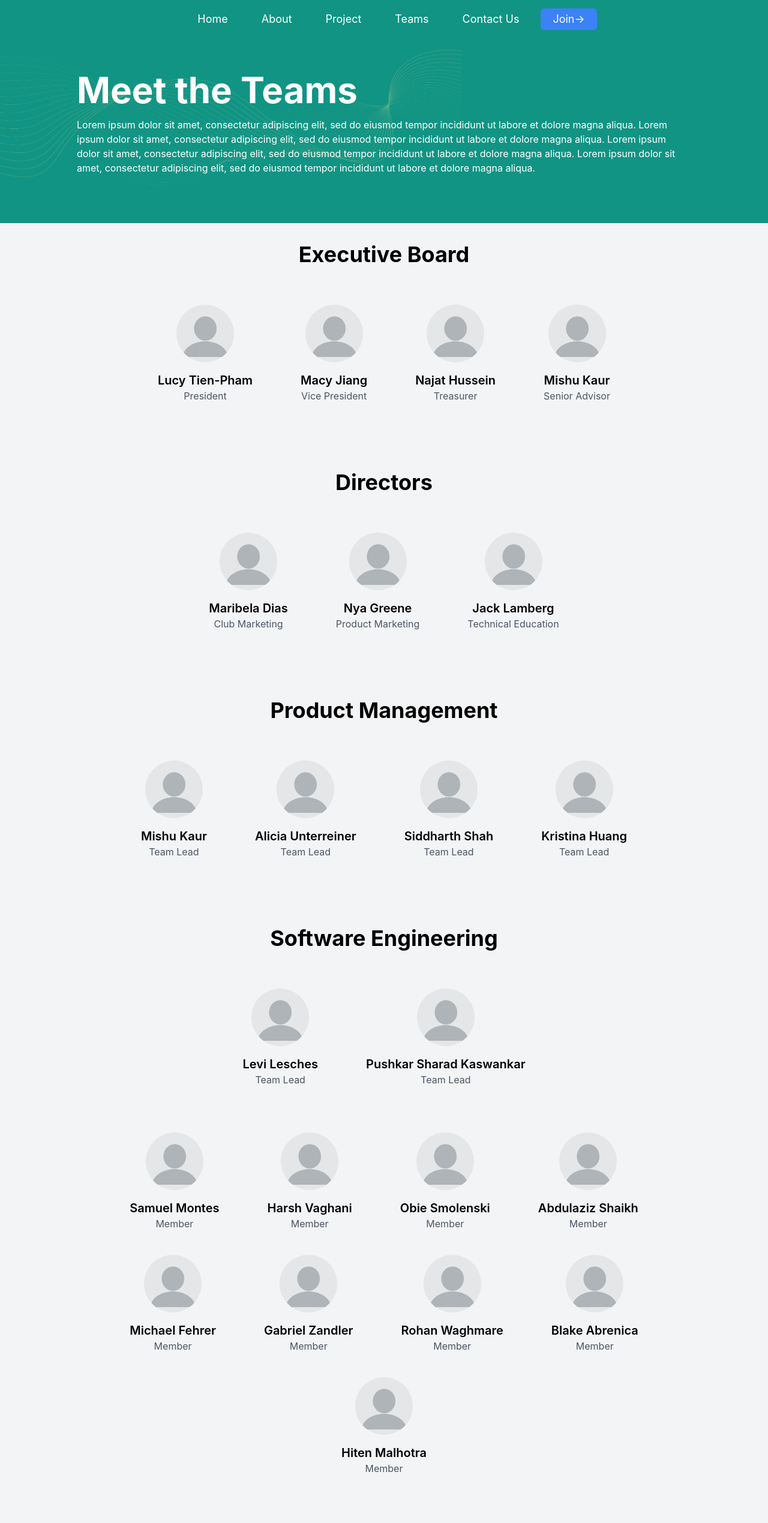
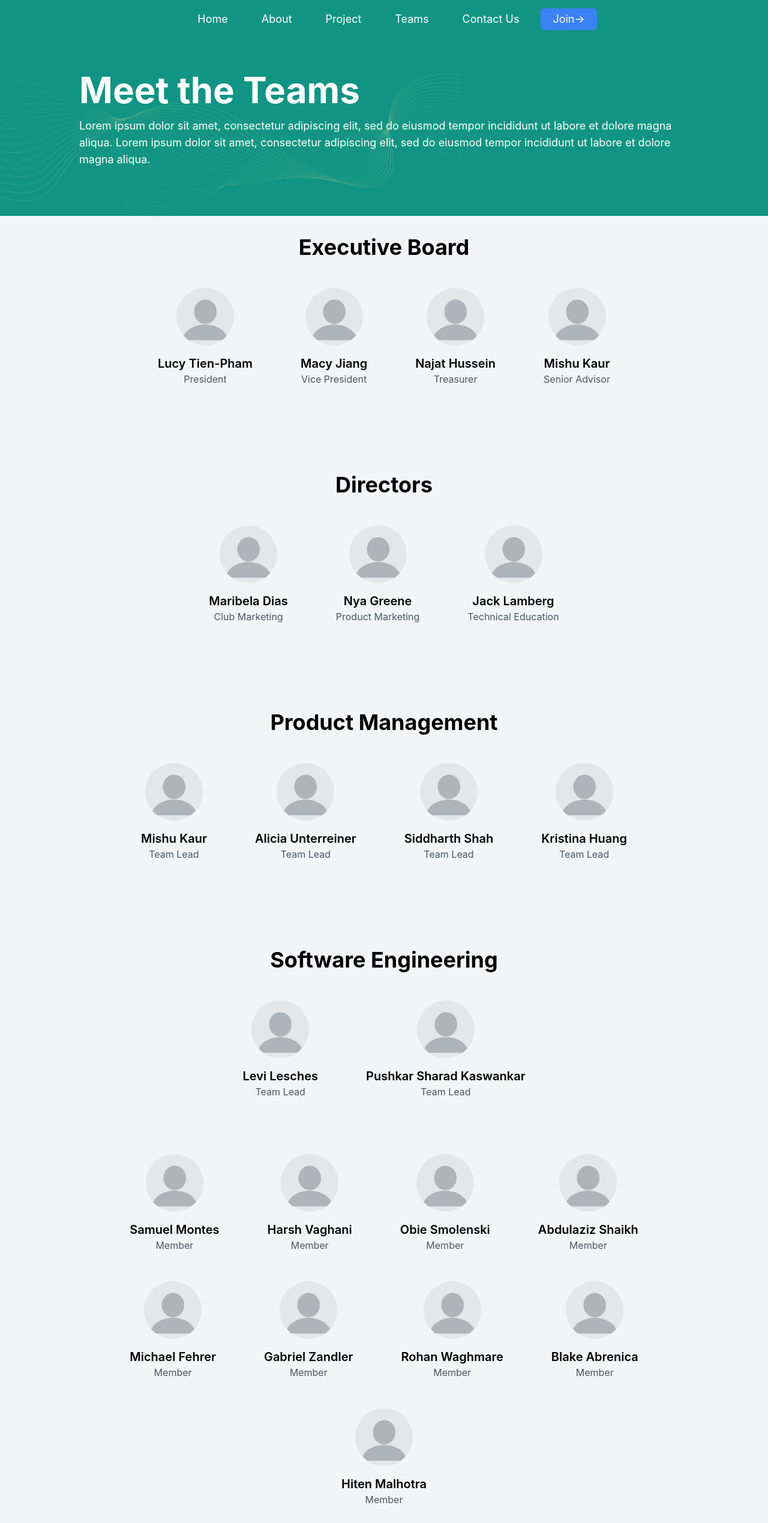
Before and after one commit to Binghamton-Tech-Collective/BTC-Website, a React (Create React App) app: page /teams in a window 1280 px wide. Shown: the top 2539 px of the page at 60% size. Built offline with nearby package versions, Linux system fonts and the light colour scheme.

Commit message:
Updated Team component for responsiveness

```diff
--- a/src/Components/Team/Team.js
+++ b/src/Components/Team/Team.js
@@ -1,57 +1,54 @@
 import React from 'react';
 import { teamData } from '../../data/team.js';
 
-
 const Team = () => {
   return (
-    <div className="bg-custom-green mt-10">
+    <div className="bg-custom-green mt-10 relative">
 
       <img
         src="/btc_element.png"
         alt="BTC Background"
         className="absolute inset-0 top-16 h-52 z-0 inline-block md:h-60 md:top-20"
-        >
-          </img>
-      <div
-  className="text-white text-left py-20 max-w-5xl mx-auto bg-cover bg-center"
+      />
 
->
-  <h1 className="text-6xl font-bold">Meet the Teams</h1>
-  <p className="mt-4 text-l text-left">
-    Lorem ipsum dolor sit amet, consectetur adipiscing elit, sed do eiusmod tempor incididunt ut labore et dolore magna aliqua. Lorem ipsum dolor sit amet, consectetur adipiscing elit, sed do eiusmod tempor incididunt ut labore et dolore magna aliqua. Lorem ipsum dolor sit amet, consectetur adipiscing elit, sed do eiusmod tempor incididunt ut labore et dolore magna aliqua. Lorem ipsum dolor sit amet, consectetur adipiscing elit, sed do eiusmod tempor incididunt ut labore et dolore magna aliqua.
+
+      <div className="text-white text-left py-20 max-w-5xl mx-auto bg-cover bg-center px-4 md:px-1">
+        <h1 className="text-3xl md:text-6xl font-bold">Meet the Teams</h1>
+        <p className="mt-4 text-base md:text-lg ">
+          Lorem ipsum dolor sit amet, consectetur adipiscing elit, sed do eiusmod tempor incididunt ut labore et dolore magna aliqua. Lorem ipsum dolor sit amet, consectetur adipiscing elit, sed do eiusmod tempor incididunt ut labore et dolore magna aliqua.
         </p>
-
       </div>
 
 
-      {/* Team Sections */}
       {Object.keys(teamData).map((teamKey, index) => (
         <div className="bg-gray-100 py-8" key={index}>
-          <h2 className="text-4xl text-center font-bold mb-12">{teamKey}</h2>
-          <div className="flex flex-wrap justify-center px-40 mb-12">
-            {/* Render Team Leads */}
+          <h2 className="text-2xl md:text-4xl text-center font-bold mb-8 md:mb-12">{teamKey}</h2>
+
+          <div className="flex flex-wrap justify-center px-4 md:px-20 lg:px-40 mb-8 md:mb-12">
+
             {teamData[teamKey].lead.map((lead, idx) => (
-              <div key={idx} className="text-center mx-10">
+              <div key={idx} className="text-center mx-4 md:mx-10 mb-6 md:mb-8">
                 <img
                   src={lead.image || 'https://via.placeholder.com/150'}
                   alt={`${lead.name}`}
-                  className="rounded-full mt-4 w-24 h-24 mx-auto mb-4 object-cover"
+                  className="rounded-full w-20 h-20 md:w-24 md:h-24 mx-auto mb-4 object-cover"
                 />
-                <h3 className="text-xl font-semibold">{lead.name}</h3>
+                <h3 className="text-lg md:text-xl font-semibold">{lead.name}</h3>
                 <p className="text-gray-600">{lead.position}</p>
               </div>
             ))}
           </div>
-          <div className="flex flex-wrap justify-center px-40">
-            {/* Render Team Members */}
+
+          <div className="flex flex-wrap justify-center px-4 md:px-20 lg:px-40">
+
             {teamData[teamKey].members.map((member, idx) => (
-              <div key={idx} className="text-center py-3 mx-10">
+              <div key={idx} className="text-center py-3 mx-4 md:mx-10 mb-6">
                 <img
                   src={member.image || 'https://via.placeholder.com/150'}
                   alt={`${member.name}`}
-                  className="rounded-full mt-4 w-24 h-24 mx-auto mb-4 object-cover"
+                  className="rounded-full w-20 h-20 md:w-24 md:h-24 mx-auto mb-4 object-cover"
                 />
-                <h3 className="text-xl font-semibold">{member.name}</h3>
+                <h3 className="text-lg md:text-xl font-semibold">{member.name}</h3>
                 <p className="text-gray-600">{member.position}</p>
               </div>
             ))}
@@ -59,16 +56,14 @@ const Team = () => {
         </div>
       ))}
 
-      <div className="text-white text-center py-20 max-w-5xl mx-auto">
 
-        <h1 className="text-6xl font-bold">Join us</h1>
-        <p className="mt-4 text-l text-center">
-          Lorem ipsum dolor sit amet, consectetur adipiscing elit, sed do eiusmod tempor incididunt ut labore et dolore magna aliqua. Lorem ipsum dolor sit amet, consectetur adipiscing elit, sed do eiusmod tempor incididunt ut labore et dolore magna aliqua. Lorem ipsum dolor sit amet, consectetur adipiscing elit, sed do eiusmod tempor incididunt ut labore et dolore magna aliqua. Lorem ipsum dolor sit amet, consectetur adipiscing elit, sed do eiusmod tempor incididunt ut labore et dolore magna aliqua. Lorem ipsum dolor sit amet, consectetur adipiscing elit, sed do eiusmod tempor incididunt ut labore et dolore magna aliqua. Lorem ipsum dolor sit amet, consectetur adipiscing elit, sed do eiusmod tempor incididunt ut labore et dolore magna aliqua.
+      <div className="text-white text-center py-20 max-w-5xl mx-auto px-4 md:px-0">
+        <h1 className="text-3xl md:text-6xl font-bold">Join Us</h1>
+        <p className="mt-4 text-base md:text-lg">
+          Lorem ipsum dolor sit amet, consectetur adipiscing elit, sed do eiusmod tempor incididunt ut labore et dolore magna aliqua. Lorem ipsum dolor sit amet, consectetur adipiscing elit, sed do eiusmod tempor incididunt ut labore et dolore magna aliqua.
         </p>
-
       </div>
     </div>
-
   );
 };
 
```
Lines whose indentation alone changed are shown as unchanged.
